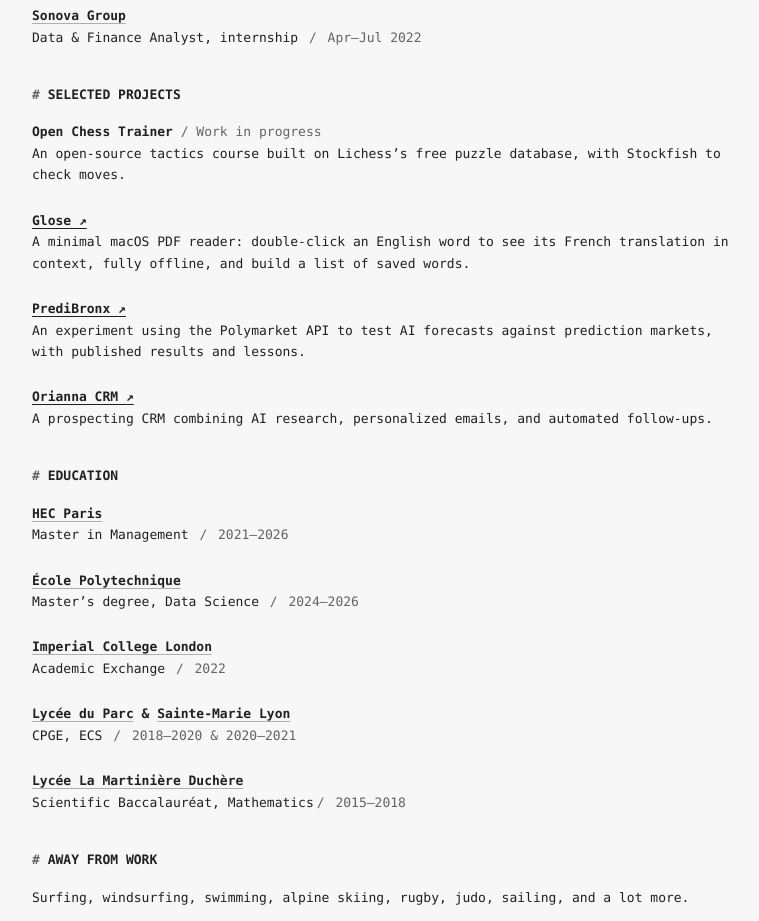
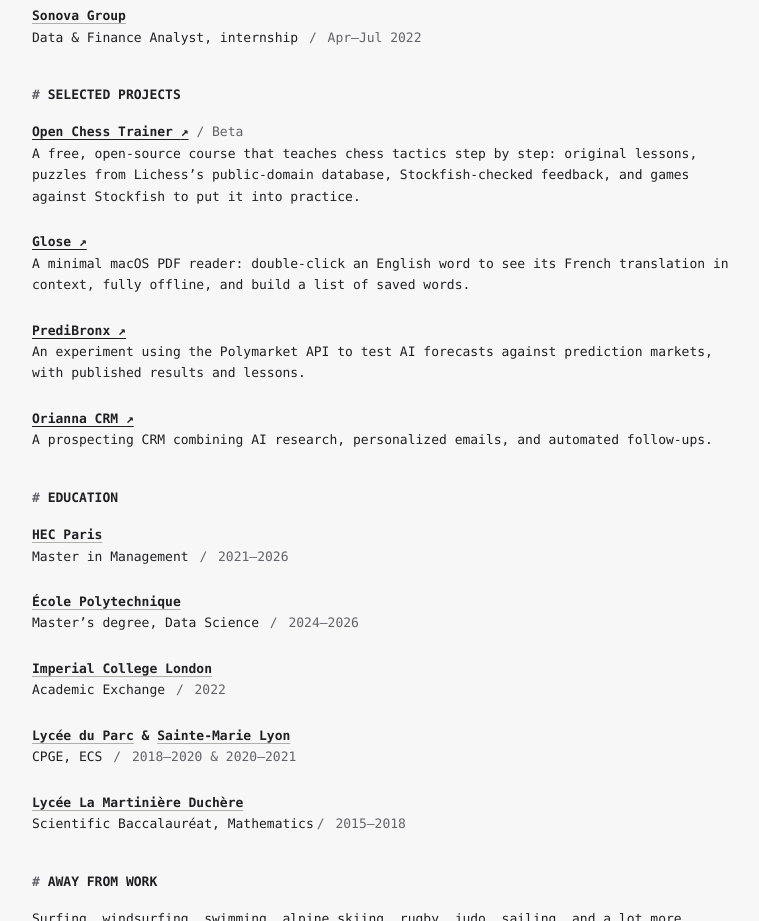
Before and after one commit to victorsotofr/victorsotofr.github.io, a plain HTML site: page index.html in a window 1280 px wide. Shown: the part 980-1901 px from the top of the page, without its empty margins (16-775 px from the left). Drawn offline with Linux system fonts and the light colour scheme.

Commit message:
Link Open Chess Trainer (public beta)

```diff
--- a/index.html
+++ b/index.html
@@ -80,8 +80,8 @@
       <h2 id="projects-heading">Selected projects</h2>
       <ul class="entries">
         <li>
-          <h3>Open Chess Trainer <span class="status">/ Work in progress</span></h3>
-          <p>An open-source tactics course built on Lichess’s free puzzle database, with Stockfish to check moves.</p>
+          <h3><a href="https://github.com/victorsotofr/open-chess-trainer">Open Chess Trainer <span aria-hidden="true">↗</span></a> <span class="status">/ Beta</span></h3>
+          <p>A free, open-source course that teaches chess tactics step by step: original lessons, puzzles from Lichess’s public-domain database, Stockfish-checked feedback, and games against Stockfish to put it into practice.</p>
         </li>
         <li>
           <h3><a href="https://github.com/victorsotofr/glose">Glose <span aria-hidden="true">↗</span></a></h3>
```
